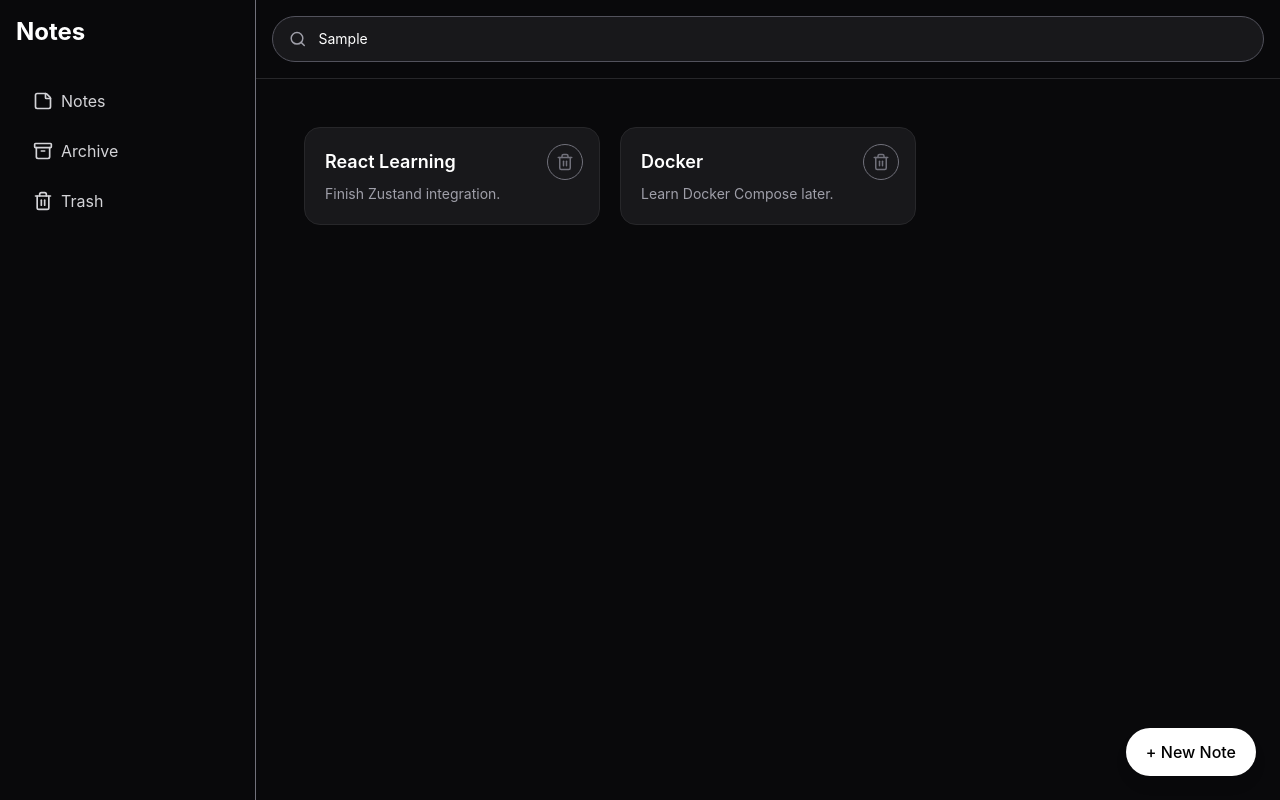
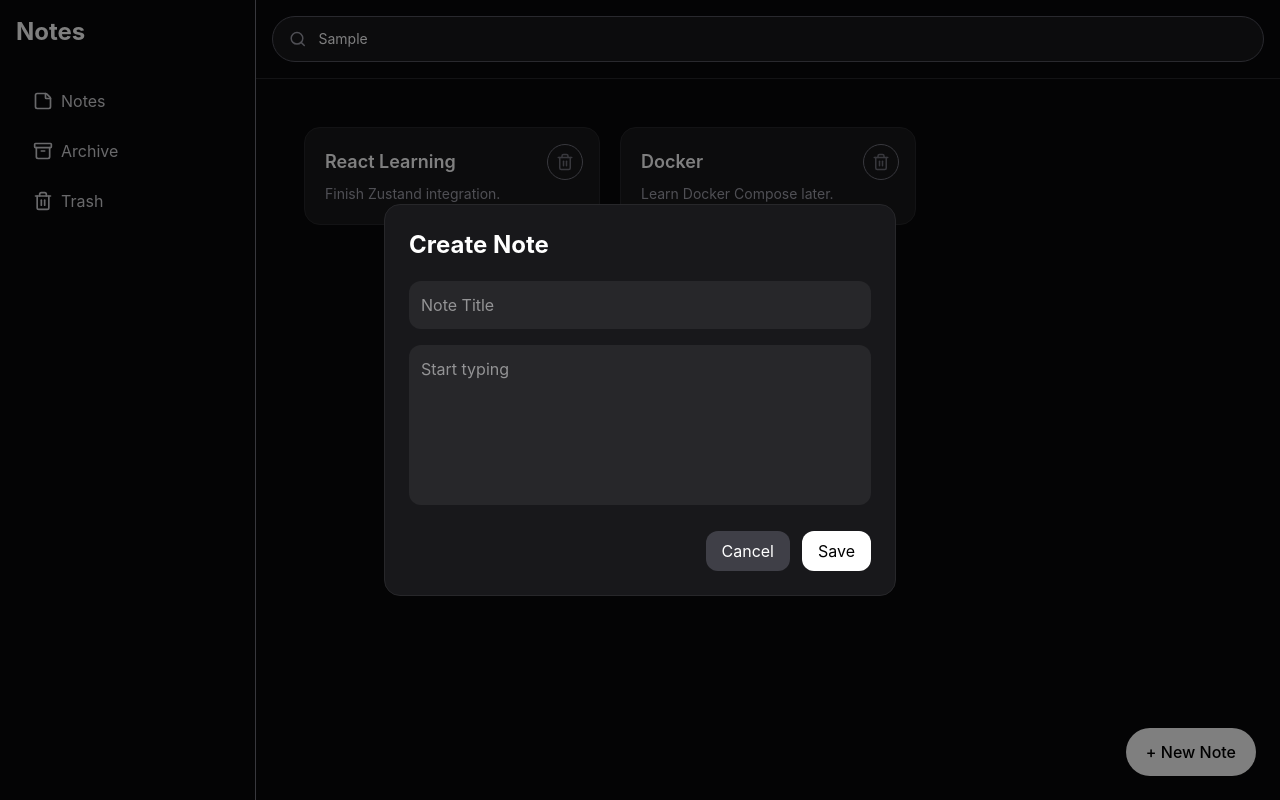
Before and after one commit to deeptangshu29/notes-app, a React (Vite) app: page / in a window 1280 px wide. Both pictures are taken after typing "Sample" into the empty fields and a click on the button "+ New Note". Built offline with nearby package versions, Linux system fonts and the light colour scheme.

Commit message:
Add Note Modal

```diff
--- /dev/null
+++ b/src/components/CreateNodeModal.tsx
@@ -0,0 +1,52 @@
+import { useState } from "react";
+import { useNotesStore } from "../store/userNotesStore";
+
+type CreateNoteModalProps = {
+	onClose: () => void
+}
+
+export default function CreateNoteModal({
+	onClose
+}: CreateNoteModalProps) {
+	const addNote = useNotesStore(
+		(state) => state.addNote
+	)
+	const [title, setTitle] = useState("")
+	const [content, setContent] = useState("")
+
+	const handleCreateNote = () => {
+		if (!title.trim())
+			return
+
+		addNote({
+			title,
+			content,
+			pinned: false
+		})
+
+		onClose()
+	}
+
+	return (
+		<div className="fixed inset-0 bg-black/50 flex items-center justify-center z-50">
+			<div className="bg-zinc-900 border border-zinc-800 rounded-2xl p-6 w-full max-w-lg">
+				<h2 className="text-2xl font-bold mb-5">
+					Create Note
+				</h2>
+
+				<input type="text" placeholder="Note Title" value={title} className="w-full mb-4 p-3 rounded-xl bg-zinc-800 outline-none" onChange={(e) => setTitle(e.target.value)}/>
+
+				<textarea placeholder="Start typing" value={content} onChange={(e) => setContent(e.target.value)} className="w-full h-40 p-3 rounded-xl bg-zinc-800 outline-none resize-none" />
+
+				<div className="flex justify-end gap-3 mt-5">
+					<button onClick={onClose} className="px-4 py-2 rounded-xl bg-zinc-700 hover:bg-zinc-600 transition">
+						Cancel
+					</button>
+					<button onClick={handleCreateNote} className="px-4 py-2 rounded-xl bg-white text-black hover:opacity-90 transition">
+						Save
+					</button>
+				</div>
+			</div>
+		</div>
+	)
+}
--- a/src/pages/Home.tsx
+++ b/src/pages/Home.tsx
@@ -1,13 +1,16 @@
+import { useState } from "react"
 import { useNotesStore } from "../store/userNotesStore"
 import Sidebar from "../components/Sidebar"
 import Header from "../components/Header"
 import NoteCard from "../components/NoteCard"
 import MainLayout from "../layouts/MainLayout"
+import CreateNoteModal from "../components/CreateNodeModal"
 
 export default function Home() {
 	const notes = useNotesStore(
 		(state) => state.notes
 	)
+	const [isModalOpen, setIsModalOpen] = useState(false)
 	return (
 		<MainLayout>
 			<Sidebar />
@@ -23,9 +26,13 @@ export default function Home() {
 						/>
 					))}
 					<button
+						onClick={() => setIsModalOpen(true)}
 						className="fixed bottom-6 right-6 bg-white text-black px-5 py-3 rounded-full font-medium shadow-lg hover:scale-105 transition">
 						+ New Note
 					</button>
+					{isModalOpen && (
+						<CreateNoteModal onClose={() => setIsModalOpen(false)}/>
+					)}
 				</section>
 			</main>
 		</MainLayout>
--- a/tsconfig.app.json
+++ b/tsconfig.app.json
@@ -16,8 +16,8 @@
     "jsx": "react-jsx",
 
     /* Linting */
-    "noUnusedLocals": true,
-    "noUnusedParameters": true,
+    "noUnusedLocals": false,
+    "noUnusedParameters": false,
     "erasableSyntaxOnly": true,
     "noFallthroughCasesInSwitch": true
   },
```
Also changed, not shown: 1 other file (tests, documents, lock files or other folders).
